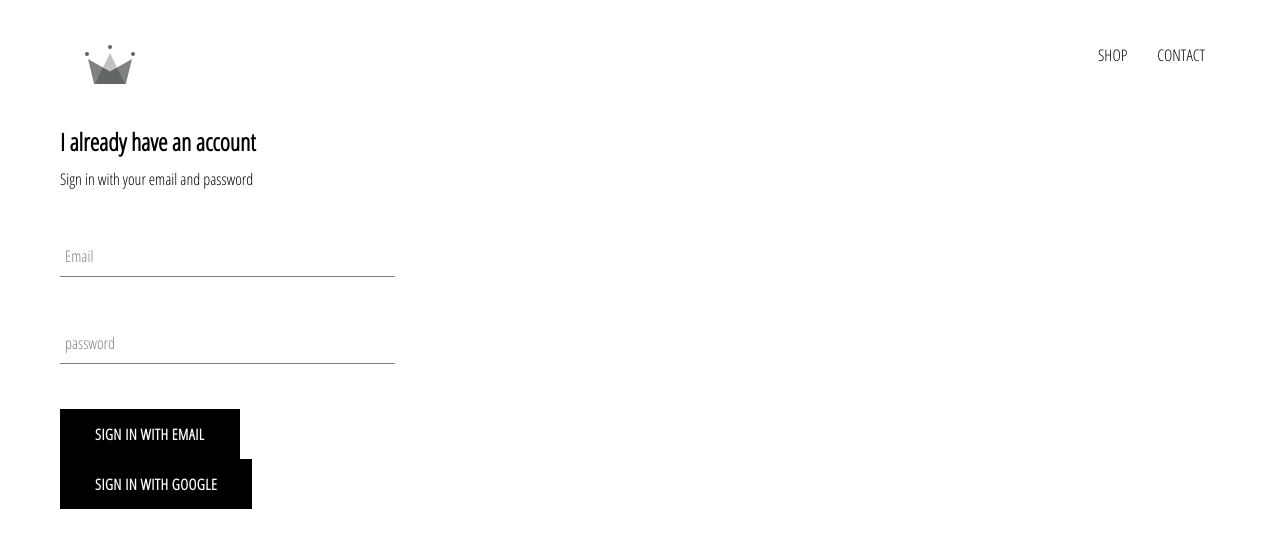
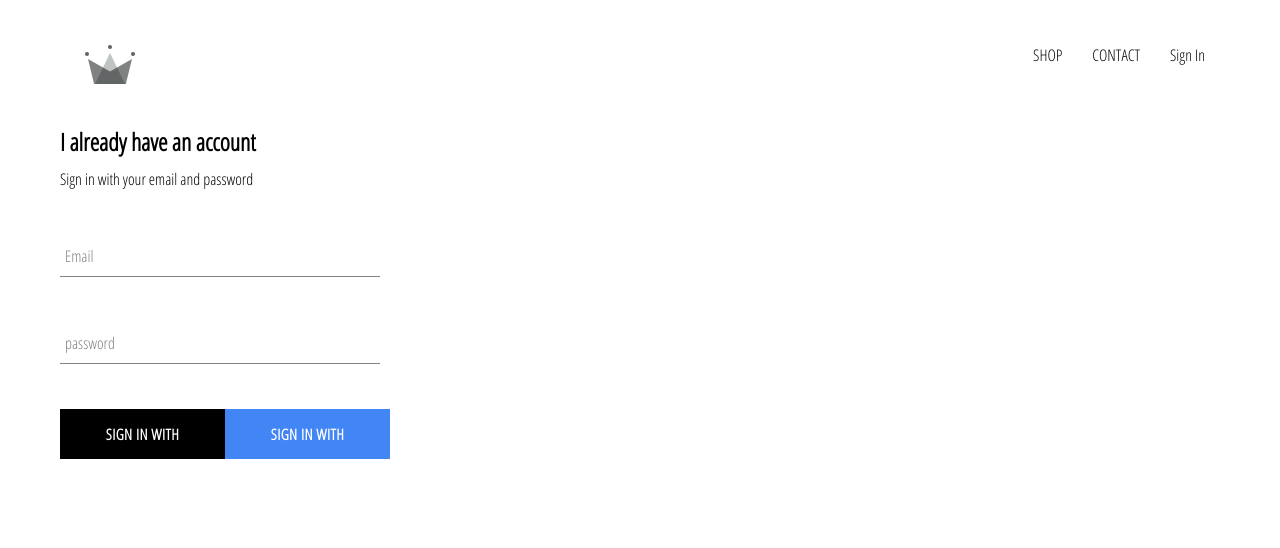
Before and after one commit to aladdin4/crwn-clothing, a React (Create React App) app: page /signin in a window 1280 px wide. Shown: the top 548 px of the page. Built offline with nearby package versions, Linux system fonts and the light colour scheme; no server answers.

Commit message:
added sign-out feature

```diff
--- a/src/App.css
+++ b/src/App.css
@@ -1,11 +1,13 @@
-
-body{
-
-font-family: 'Open Sans Condensed', sans-serif;
-padding: 20px 60px;
+body {
+  font-family: "Open Sans Condensed", sans-serif;
+  padding: 20px 60px;
 }
 
-a{
-    color: black;
-    text-decoration: none;
+a {
+  color: black;
+  text-decoration: none;
 }
+
+* {
+  box-sizing: border-box;
+}
--- a/src/App.js
+++ b/src/App.js
@@ -13,6 +13,7 @@ class App extends React.Component {
   };
 
   componentDidMount() {
+    // onAuthStateChange(arg) method returns a function that when called the open subscribtion is closed, and the arg. it takes should be the function that will be called as subscribed to change event.
     this.unSubscripe = myAuth.onAuthStateChanged((user) => {
       this.setState({
         currentUser: user,
@@ -29,7 +30,8 @@ class App extends React.Component {
     return (
       <Router>
         <div className="App">
-          <Header />
+          {/* feeding the user to the header component so it can render the stat of sign in efficiently */}
+          <Header currentUser={this.state.currentUser} />
           <Switch>
             <Route path="/Shop">
               <ShopPage />
--- a/src/components/custom-btn/customBtn.component.jsx
+++ b/src/components/custom-btn/customBtn.component.jsx
@@ -2,10 +2,15 @@ import React from "react";
 
 import "./customBtn.styles.scss";
 
-const CustomBtn = ({ children, ...others }) => {
+const CustomBtn = (props) => {
   return (
-    <button className="custom-button" {...others}>
-      {children}
+    <button
+      className={`custom-button ${
+        props.isSignWithGoogle ? "google-sign-in" : ""
+      }`}
+      onClick={props.onClick}
+    >
+      {props.children}
     </button>
   );
 };
--- a/src/components/custom-btn/customBtn.styles.scss
+++ b/src/components/custom-btn/customBtn.styles.scss
@@ -19,4 +19,13 @@
     color: black;
     border: 1px solid black;
   }
+  &.google-sign-in {
+    background-color: #4285f4;
+    color: white;
+
+    &:hover {
+      background-color: #357ae8;
+      border: none;
+    }
+  }
 }
--- a/src/components/header/header.component.jsx
+++ b/src/components/header/header.component.jsx
@@ -3,6 +3,7 @@ import { Link } from "react-router-dom";
 
 import React from "react";
 import "./header.styles.scss";
+import { myAuth } from "../../firebase/firebase.util";
 
 const Header = (props) => {
   return (
@@ -17,6 +18,20 @@ const Header = (props) => {
         <Link className="option" to="/">
           CONTACT
         </Link>
+        {props.currentUser ? (
+          <div
+            className="option"
+            onClick={() => {
+              myAuth.signOut();
+            }}
+          >
+            Sign Out
+          </div>
+        ) : (
+          <Link className="option" to="/signin">
+            Sign In
+          </Link>
+        )}
       </div>
     </div>
   );
--- a/src/components/header/header.styles.scss
+++ b/src/components/header/header.styles.scss
@@ -20,6 +20,7 @@
 
     .option {
       padding: 10px 15px;
+      cursor: pointer;
     }
   }
 }
--- a/src/components/sign-in/signIn.component.jsx
+++ b/src/components/sign-in/signIn.component.jsx
@@ -48,10 +48,13 @@ class SignIn extends React.Component {
             required={false}
             label="password"
           />
+          <div className="buttons">
+            <CustomBtn type="submit">Sign In with Email</CustomBtn>
 
-          <CustomBtn type="submit">Sign In with Email</CustomBtn>
-
-          <CustomBtn onClick={signInWithGoogle}>Sign In With Google</CustomBtn>
+            <CustomBtn onClick={signInWithGoogle} isSignWithGoogle={true}>
+              Sign In With Google
+            </CustomBtn>
+          </div>
         </form>
       </div>
     );
--- a/src/components/sign-in/signIn.styles.scss
+++ b/src/components/sign-in/signIn.styles.scss
@@ -6,4 +6,9 @@
   .title {
     margin: 10px 0px;
   }
+
+  .buttons {
+    display: flex;
+    justify-content: space-between;
+  }
 }
```
Lines whose indentation alone changed are shown as unchanged.
